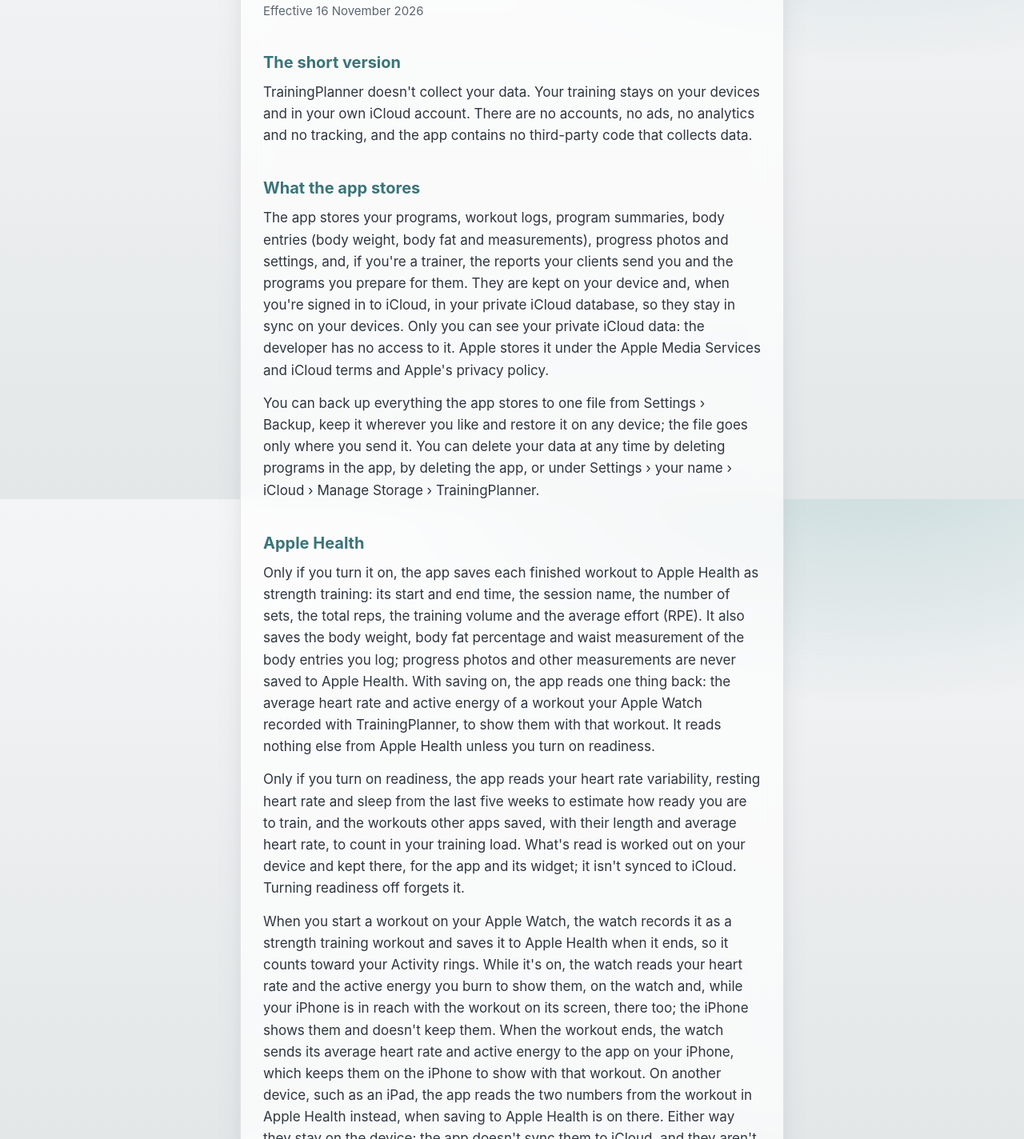
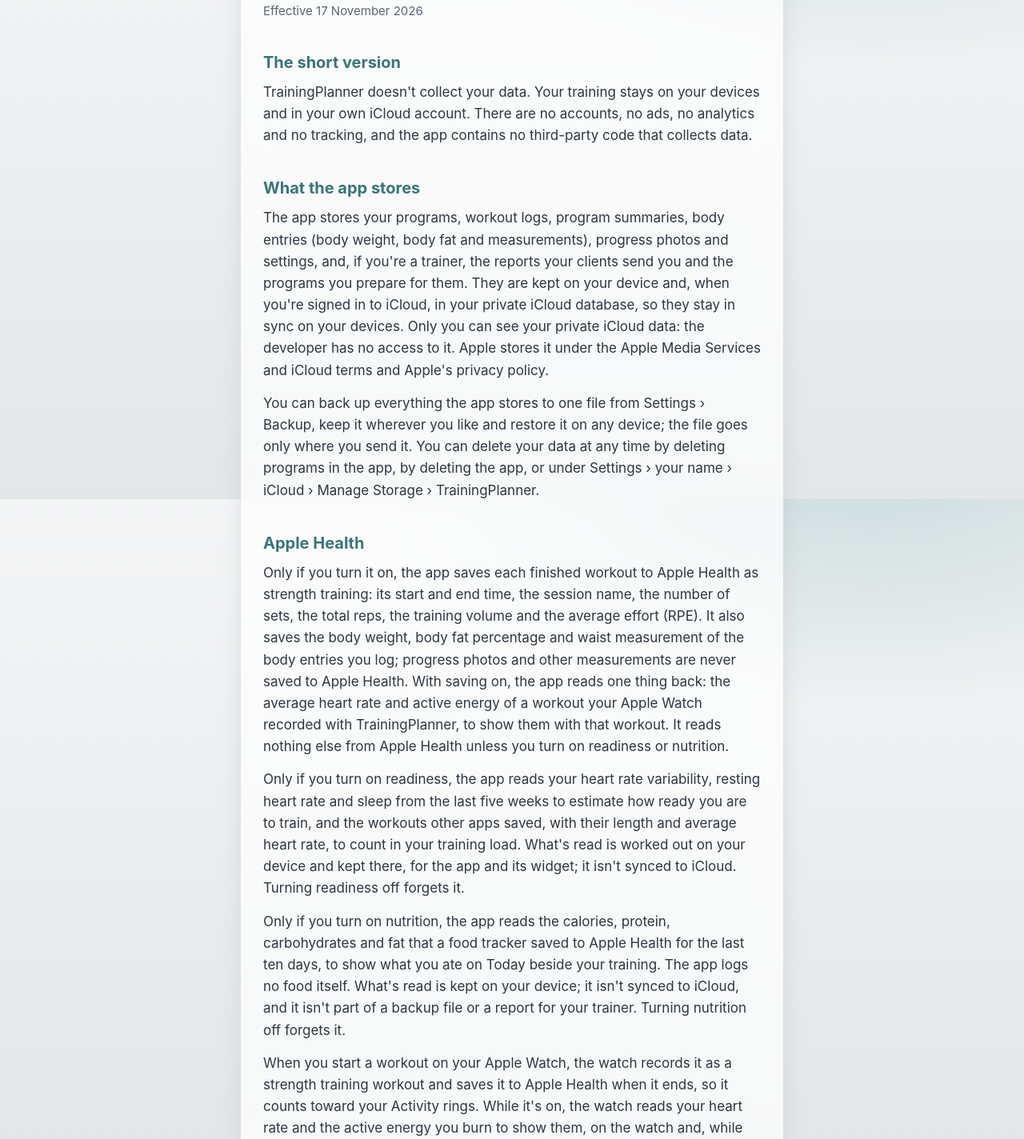
Before and after one commit to drew0ps/Training_Planner_Privacy, a plain HTML site: page index.html in a window 1280 px wide. Shown: the part 176-1600 px from the top of the page at 80% size. Drawn offline with Linux system fonts and the light colour scheme.

Commit message:
Policy of 17 November 2026: nutrition read from Apple Health
Only with nutrition turned on, the app reads the calories, protein,
carbohydrates and fat a food tracker saved to Apple Health for the last
ten days. Kept on the device, not synced and not in a backup or a report.

```diff
--- a/index.html
+++ b/index.html
@@ -91,7 +91,7 @@
   </header>
 
   <h1>Privacy Policy</h1>
-  <p class="date">Effective 16 November 2026</p>
+  <p class="date">Effective 17 November 2026</p>
 
   <h2>The short version</h2>
   <p>TrainingPlanner doesn't collect your data. Your training stays on your devices and in your own
@@ -117,12 +117,16 @@
   measurement of the body entries you log; progress photos and other measurements are never saved to
   Apple Health. With saving on, the app reads one thing back: the average heart rate
   and active energy of a workout your Apple Watch recorded with TrainingPlanner, to show them with
-  that workout. It reads nothing else from Apple Health unless you turn on readiness.</p>
+  that workout. It reads nothing else from Apple Health unless you turn on readiness or nutrition.</p>
   <p>Only if you turn on readiness, the app reads your heart rate variability, resting heart rate and
   sleep from the last five weeks to estimate how ready you are to train, and the workouts other apps
   saved, with their length and average heart rate, to count in your training load. What's read is
   worked out on your device and kept there, for the app and its widget; it isn't synced to iCloud.
   Turning readiness off forgets it.</p>
+  <p>Only if you turn on nutrition, the app reads the calories, protein, carbohydrates and fat that a
+  food tracker saved to Apple Health for the last ten days, to show what you ate on Today beside your
+  training. The app logs no food itself. What's read is kept on your device; it isn't synced to iCloud,
+  and it isn't part of a backup file or a report for your trainer. Turning nutrition off forgets it.</p>
   <p>When you start a workout on your Apple Watch, the watch records it as a strength training workout
   and saves it to Apple Health when it ends, so it counts toward your Activity rings. While it's on,
   the watch reads your heart rate and the active energy you burn to show them, on the watch and,
```
